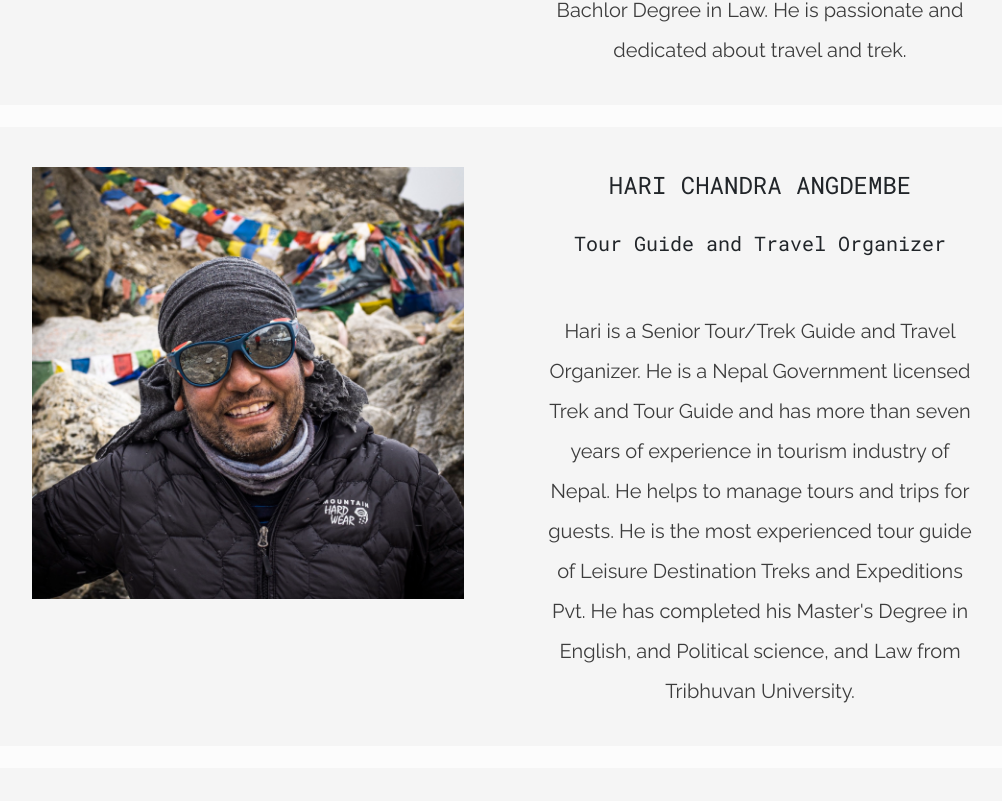
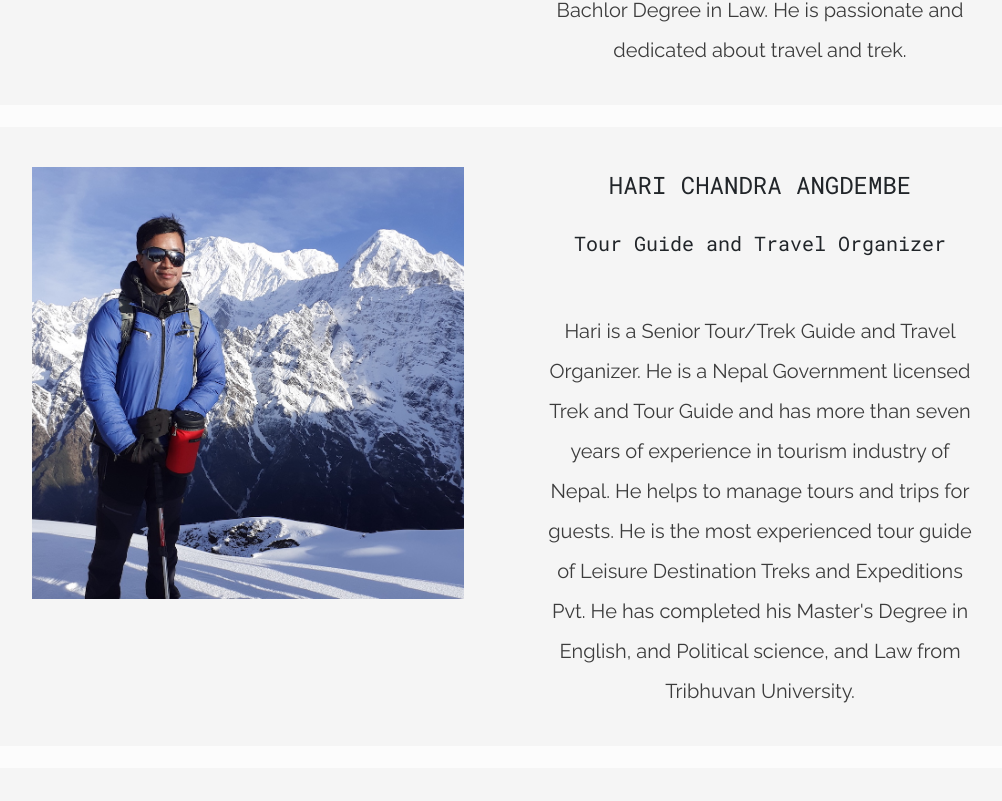
Before and after one commit to ta-dow/himalayanexpeditions.com, a plain HTML site: page team.html in a window 1280 px wide. Shown: the part 1679-2480 px from the top of the page, without its empty margins (136-1138 px from the left). Drawn offline with nearby package versions, Linux system fonts and the light colour scheme.

Commit message:
updated team images

```diff
--- a/team.html
+++ b/team.html
@@ -70,7 +70,7 @@
                 <br>
                 <div class="row">
                     <div class="col-lg-6" style="background-color: #f5f5f5">
-                        <img src="static/images/profile_balkumar.jpg" style="width: 100%; height: auto; padding: 40px">
+                        <img src="static/images/profile_hari.jpg" style="width: 100%; height: auto; padding: 40px">
                     </div>
                     <div class="col-lg-6" style="background-color: #f5f5f5">
                         <br><br>
@@ -102,7 +102,7 @@
                 <br>
                 <div class="row">
                     <div class="col-lg-6" style="background-color: #f5f5f5">
-                        <img src="static/images/profile_balkumar.jpg" style="width: 100%; height: auto; padding: 40px">
+                        <img src="static/images/profile_anish.jpg" style="width: 100%; height: auto; padding: 40px">
                     </div>
                     <div class="col-lg-6" style="background-color: #f5f5f5">
                         <br><br>
@@ -134,7 +134,7 @@
                 <br>
                 <div class="row">
                     <div class="col-lg-6" style="background-color: #f5f5f5">
-                        <img src="static/images/profile_balkumar.jpg" style="width: 100%; height: auto; padding: 40px">
+                        <img src="static/images/profile_subash.jpg" style="width: 100%; height: auto; padding: 40px">
                     </div>
                     <div class="col-lg-6" style="background-color: #f5f5f5">
                         <br><br>
@@ -150,7 +150,7 @@
                 <br>
                 <div class="row">
                     <div class="col-lg-6" style="background-color: #f5f5f5">
-                        <img src="static/images/profile_balkumar.jpg" style="width: 100%; height: auto; padding: 40px">
+                        <img src="static/images/profile_chopel.jpg" style="width: 100%; height: auto; padding: 40px">
                     </div>
                     <div class="col-lg-6" style="background-color: #f5f5f5">
                         <br><br>
@@ -182,7 +182,7 @@
                 <br>
                 <div class="row">
                     <div class="col-lg-6" style="background-color: #f5f5f5">
-                        <img src="static/images/profile_balkumar.jpg" style="width: 100%; height: auto; padding: 40px">
+                        <img src="static/images/profile_dasonam.jpg" style="width: 100%; height: auto; padding: 40px">
                     </div>
                     <div class="col-lg-6" style="background-color: #f5f5f5">
                         <br><br>
@@ -214,7 +214,7 @@
                 <br>
                 <div class="row">
                     <div class="col-lg-6" style="background-color: #f5f5f5">
-                        <img src="static/images/profile_balkumar.jpg" style="width: 100%; height: auto; padding: 40px">
+                        <img src="static/images/profile_eliza.jpg" style="width: 100%; height: auto; padding: 40px">
                     </div>
                     <div class="col-lg-6" style="background-color: #f5f5f5">
                         <br><br>
@@ -230,7 +230,7 @@
                 <br>
                 <div class="row">
                     <div class="col-lg-6" style="background-color: #f5f5f5">
-                        <img src="static/images/profile_balkumar.jpg" style="width: 100%; height: auto; padding: 40px">
+                        <img src="static/images/profile_shantosh.jpg" style="width: 100%; height: auto; padding: 40px">
                     </div>
                     <div class="col-lg-6" style="background-color: #f5f5f5">
                         <br><br>
```
Also changed, not shown: static/images/profile_10.jpg (added), static/images/profile_2.jpg (added), static/images/profile_4.jpg (added), static/images/profile_anish.jpg (added), static/images/profile_chopel.jpg (added), static/images/profile_dasonam.jpg (added), static/images/profile_eliza.jpg (added), static/images/profile_hari.jpg (added), static/images/profile_shantosh.jpg (added), static/images/profile_subash.jpg (added).
